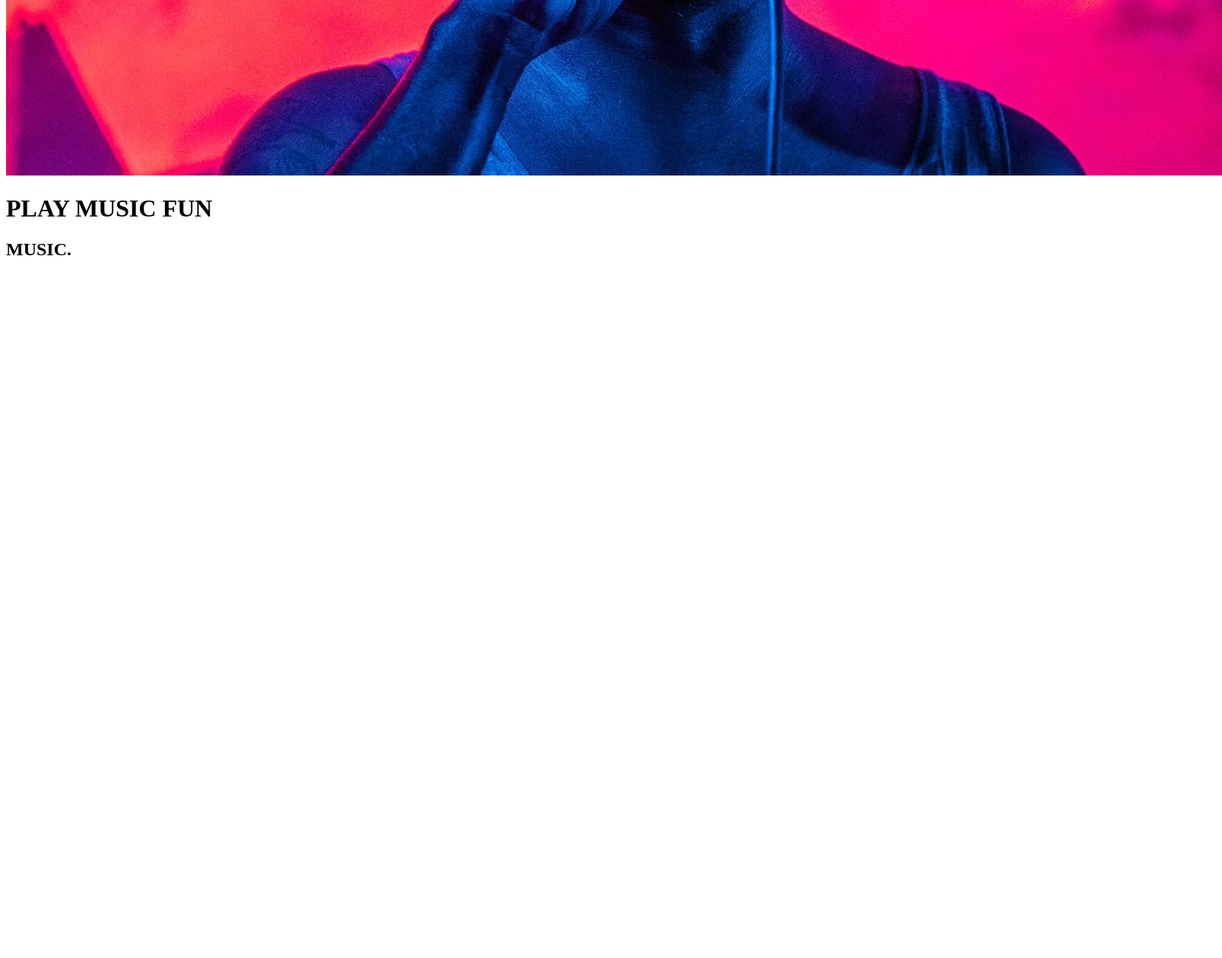
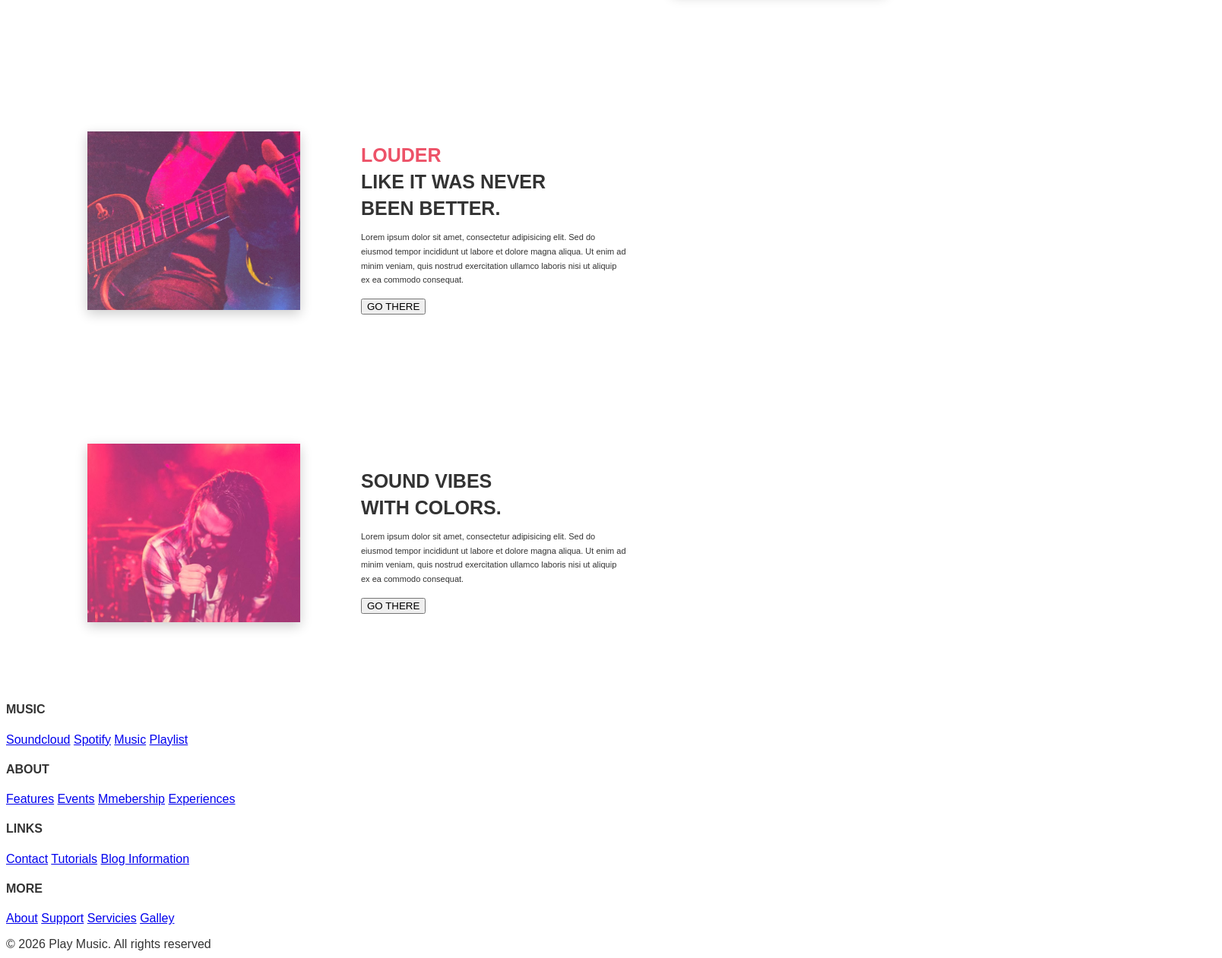
Before and after one commit to jheraldinparrarojas-design/paginamusica, a plain HTML site: page index.html in a window 1280 px wide. Shown: the part 679-1940 px from the top of the page at 76% size, 1608 px wide, since content can reach past the window. Drawn offline with Linux system fonts and the light colour scheme; files that its build step writes are made by us from their sources.

Commit message:
Segundo commit JP

```diff
--- a/index.html
+++ b/index.html
@@ -5,7 +5,7 @@
     <meta charset="UTF-8">
     <meta name="viewport" content="width=device-width, initial-scale=1.0">
     <title>Play Music Fun</title>
-    <link rel="stylesheet" href="stryles/style.css">
+    <link rel="stylesheet" href="styles/style.css">
 </head>
 
 <body>
@@ -41,6 +41,82 @@
                 alt="Cantante en concierto">
         </section>
 
+       <section>
+        <img src="assets/imagenes/foto3.jpeg"
+        alt="c">
 
-</body>
-</html>
+        <div>
+            <h2>
+                <span > LOUDER</span> <br>
+                LIKE IT WAS NEVER <br>
+                BEEN BETTER.
+            </h2>
+            <p>  Lorem ipsum dolor sit amet, consectetur adipisicing elit.
+                    Sed do eiusmod tempor incididunt ut labore et dolore magna
+                    aliqua. Ut enim ad minim veniam, quis nostrud exercitation
+                    ullamco laboris nisi ut aliquip ex ea commodo consequat.
+                </p>
+
+                <button> GO THERE </button>
+        </div>
+       </section>
+
+       <section>
+        <img src="assets/imagenes/foto4.jpeg"
+         alt="d">
+
+         <div>
+            <h2>
+                SOUND VIBES <br>
+                WITH COLORS.
+            </h2>
+
+            <p> Lorem ipsum dolor sit amet, consectetur adipisicing elit.
+                    Sed do eiusmod tempor incididunt ut labore et dolore magna
+                    aliqua. Ut enim ad minim veniam, quis nostrud exercitation
+                    ullamco laboris nisi ut aliquip ex ea commodo consequat.
+                </p>
+
+                <button> GO THERE</button>
+         </div>
+       </section>
+
+    </main>
+     <footer>
+        <div>
+            <h4>MUSIC</h4>
+            <a href="#"> Soundcloud</a>
+            <a href="#"> Spotify</a>
+            <a href="#"> Music</a>
+            <a href="#"> Playlist</a>
+        </div>
+
+        <div>
+            <h4>ABOUT</h4>
+            <a href="#">Features</a>
+            <a href="#"> Events</a>
+            <a href="#"> Mmebership</a>
+            <a href="#"> Experiences</a>
+        </div>
+
+        <div>
+            <h4>LINKS</h4>
+            <a href="#"> Contact</a>
+            <a href="#"> Tutorials</a>
+            <a href="#"> Blog </a>
+            <a href="#"> Information</a>
+        </div>
+
+        <div>
+            <h4>MORE</h4>
+            <a href="#"> About</a>
+            <a href="#"> Support</a>
+            <a href="#"> Servicies</a>
+            <a href="#"> Galley</a>
+        </div>
+
+        <p>© 2026 Play Music. All rights reserved</p>
+     </footer>
+
+    </body>
+    </html>
--- a/styles/style.css
+++ b/styles/style.css
@@ -0,0 +1,62 @@
+body{
+    font-family:Arial, Helvetica, sans-serif ;
+    color: #333;
+}
+header{
+    height: 335px;
+    display: flex;
+    align-items: center;
+    justify-content: center;
+    position: relative;
+    overflow: hidden;
+}
+header img{
+   position: absolute;
+   width: 100%;
+   height: 100%;
+   object-fit: cover;
+   filter: brightness(0.7);
+}
+header h1 {
+color: white;
+font-size: 65px;
+font-weight: 300;
+text-align: center;
+position: relative;
+z-index: 1;
+}
+header span{
+   font-weight: bold;
+}
+main section{
+    max-width: 1050px;
+    margin: auto;
+    padding: 85px 30px;
+    display: flex;
+    align-items: center;
+    justify-content: space-between;
+    gap: 80px;
+}
+main section img{
+    width: 280px;
+    height: 235px;
+    object-fit: cover;
+    box-shadow: 0 5px 15px rgba(0,0,0,0.2);
+}
+main section div{
+    flex: 1;
+}
+main section h2{
+    font-size: 25px;
+    line-height: 1.4;
+    margin-bottom: 8px;
+}
+main section h2 span{
+    color: #ed5268;
+}
+main section p{
+    font-size: 11px;
+    line-height: 1.7;
+    margin-bottom: 15px;
+    max-width: 350px;
+}
```
